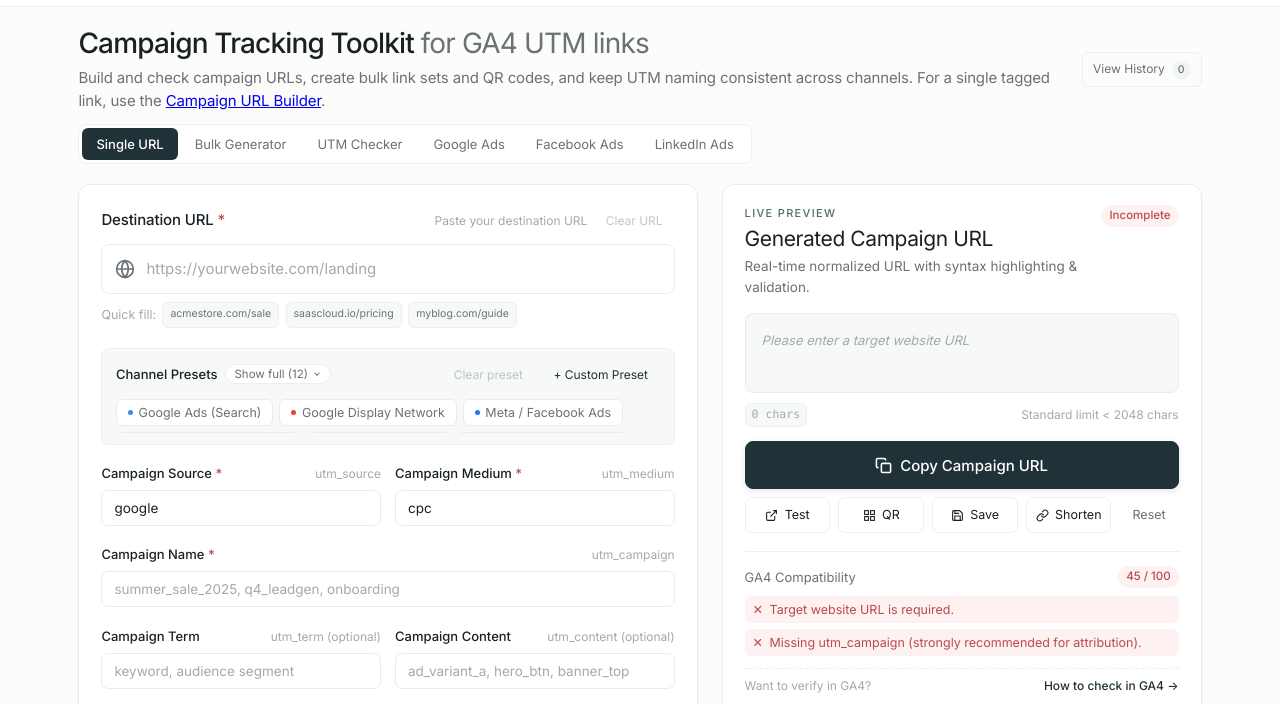
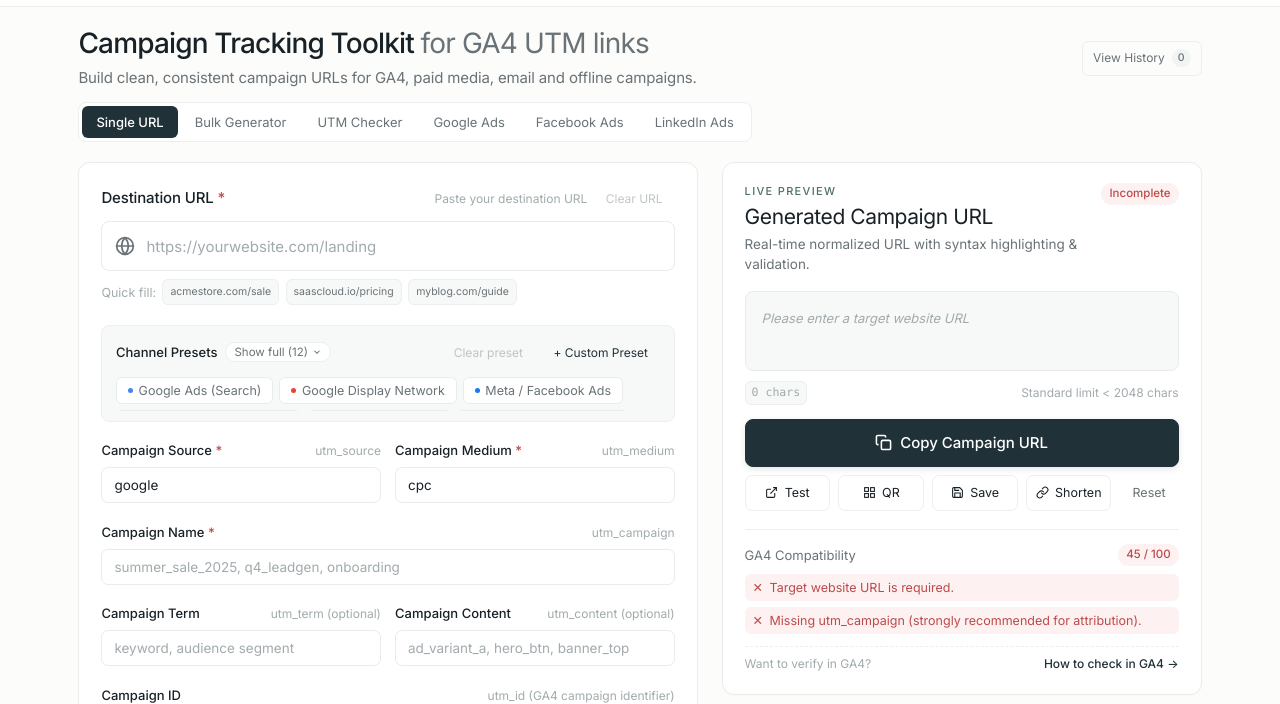
Before and after one commit to dineshjngr/utm, a website built with Vite: page index.html in a window 1280 px wide. Shown: the part 49-753 px from the top of the page. Built offline with nearby package versions, Linux system fonts and the light colour scheme.

Commit message:
Restore original homepage introduction

```diff
--- a/index.html
+++ b/index.html
@@ -187,7 +187,7 @@
       <div class="workspace-heading-row">
         <div class="workspace-title-group">
           <h1 class="workspace-title">Campaign Tracking Toolkit <span class="workspace-title-muted">for GA4 UTM links</span></h1>
-          <p class="workspace-subtitle">Build and check campaign URLs, create bulk link sets and QR codes, and keep UTM naming consistent across channels. For a single tagged link, use the <a href="/campaign-url-builder/">Campaign URL Builder</a>.</p>
+          <p class="workspace-subtitle">Build clean, consistent campaign URLs for GA4, paid media, email and offline campaigns.</p>
         </div>
         <a id="nav-history" href="/#campaign-history" data-switch-tab="tab-history" class="history-utility-link">
           View History <span id="history-counter-badge" class="tab-badge">0</span>
```
